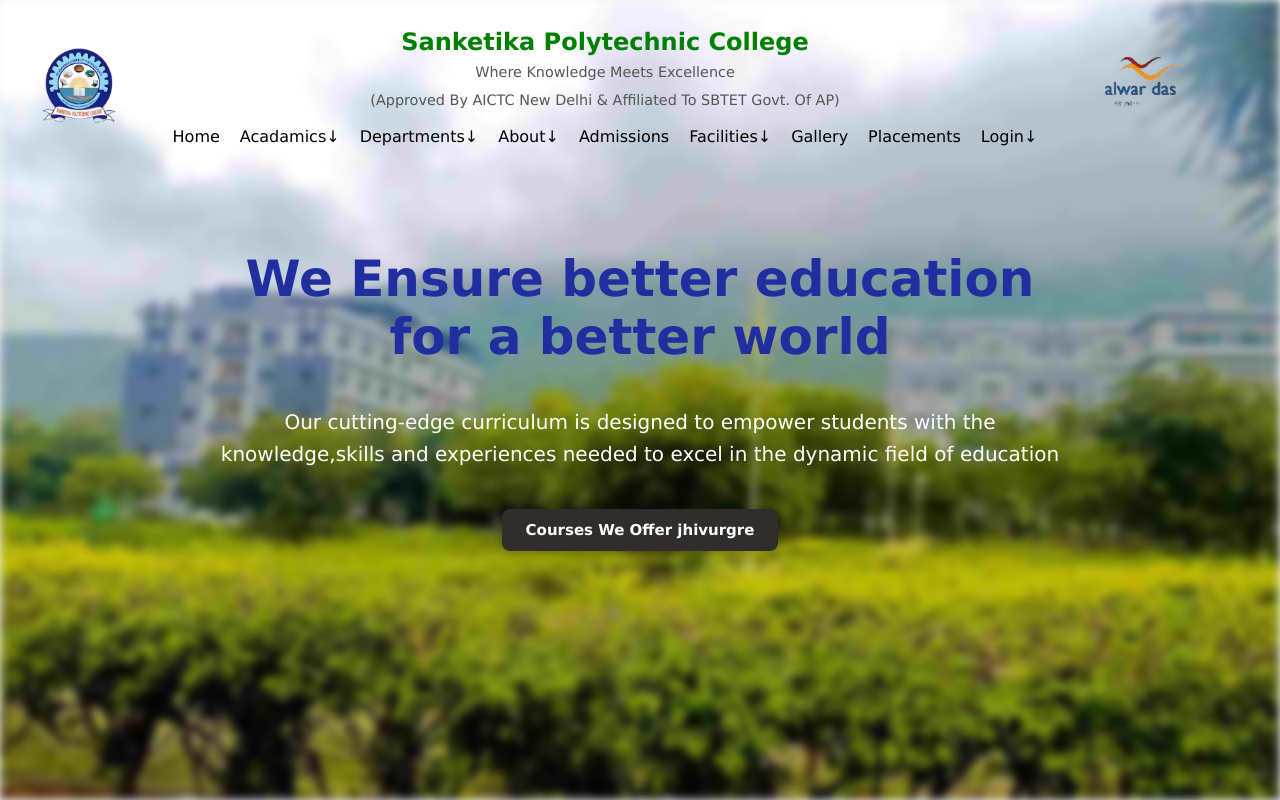
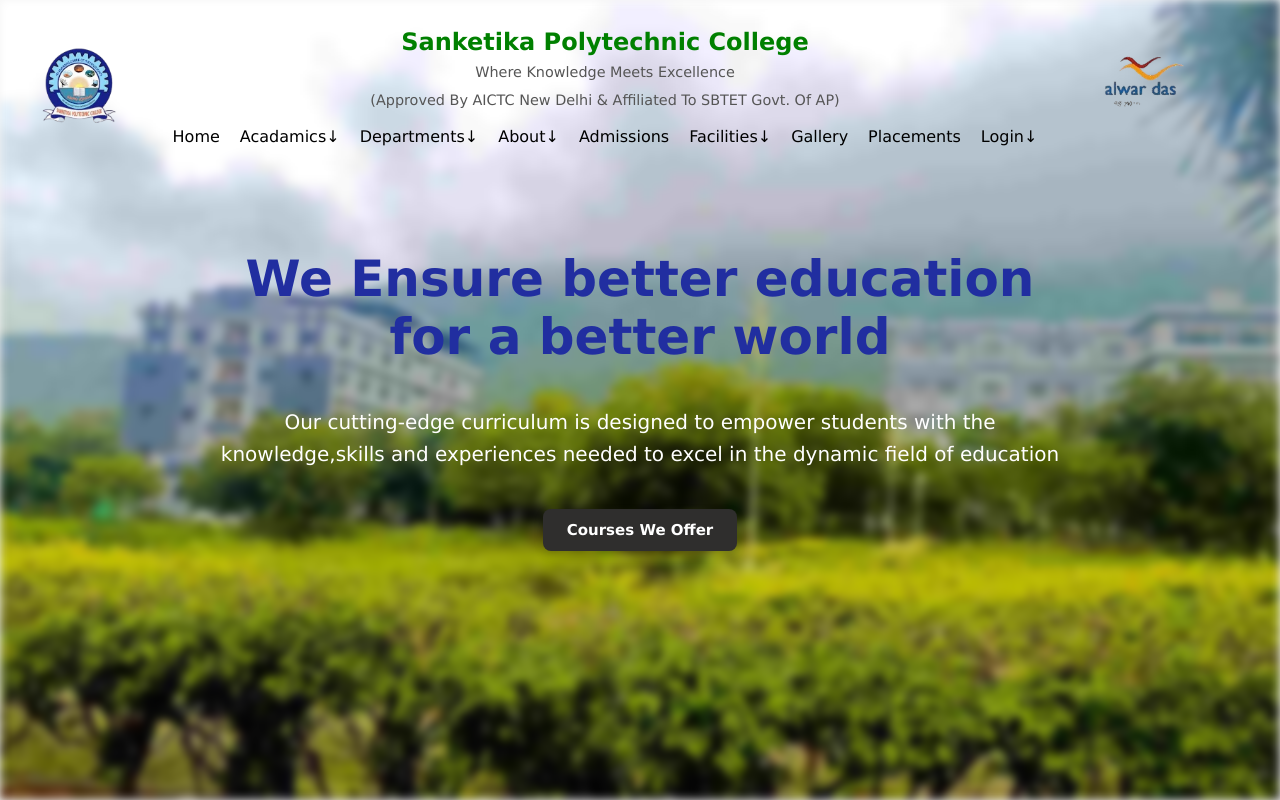
Before and after one commit to Saikaranam-70/sanketika, a React (Vite) app: page / in a window 1280 px wide. Shown: the top 800 px of the page. Built offline with nearby package versions, Linux system fonts and the light colour scheme; a web font is replaced by a local one.

Commit message:
Your commit message

```diff
--- a/src/Components/Hero/Hero.jsx
+++ b/src/Components/Hero/Hero.jsx
@@ -47,7 +47,7 @@
         </p>
         <Link to='/courses'>
         <button className="courses-offer" data-aos="fade-left">
-            Courses We Offer jhivurgre
+            Courses We Offer
         </button>
         </Link>
       </div>
```
